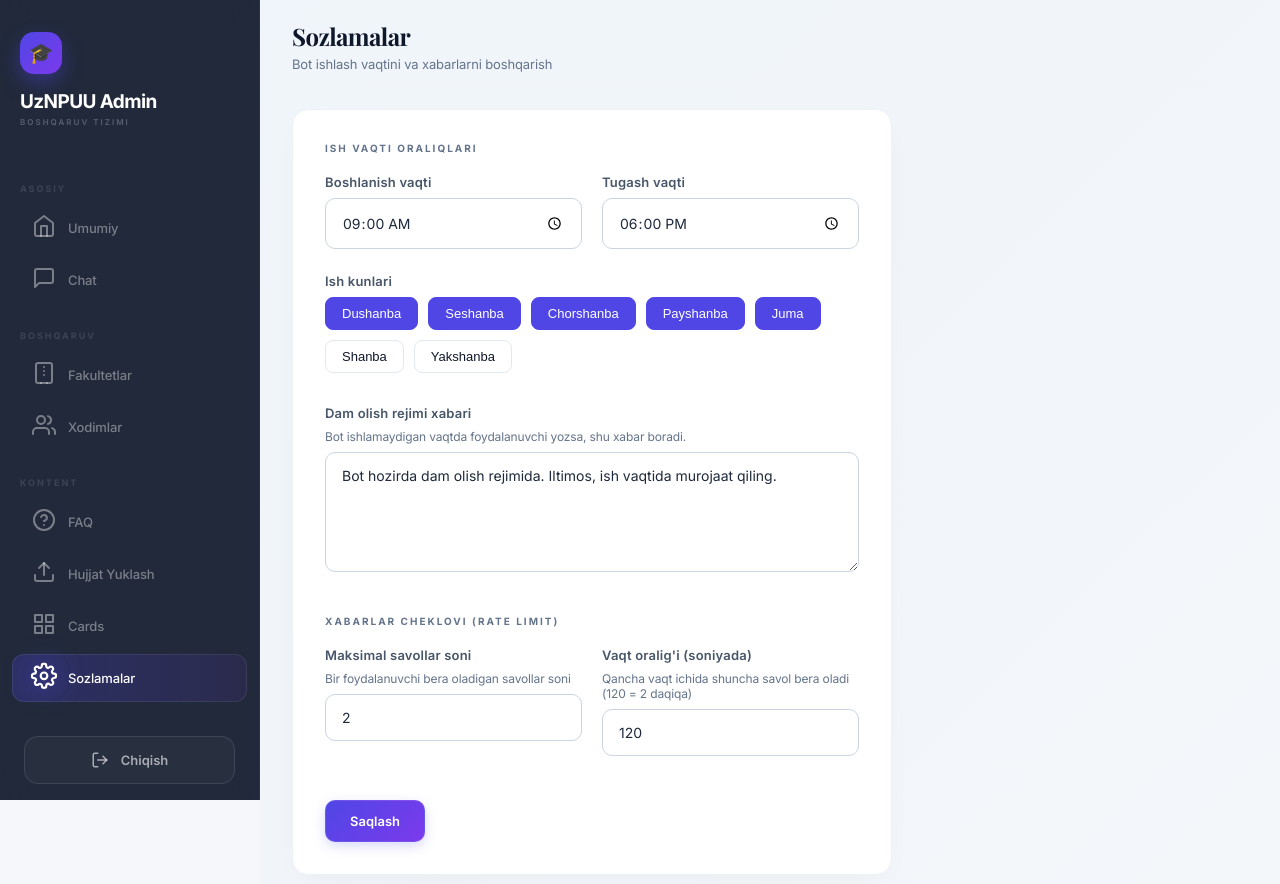
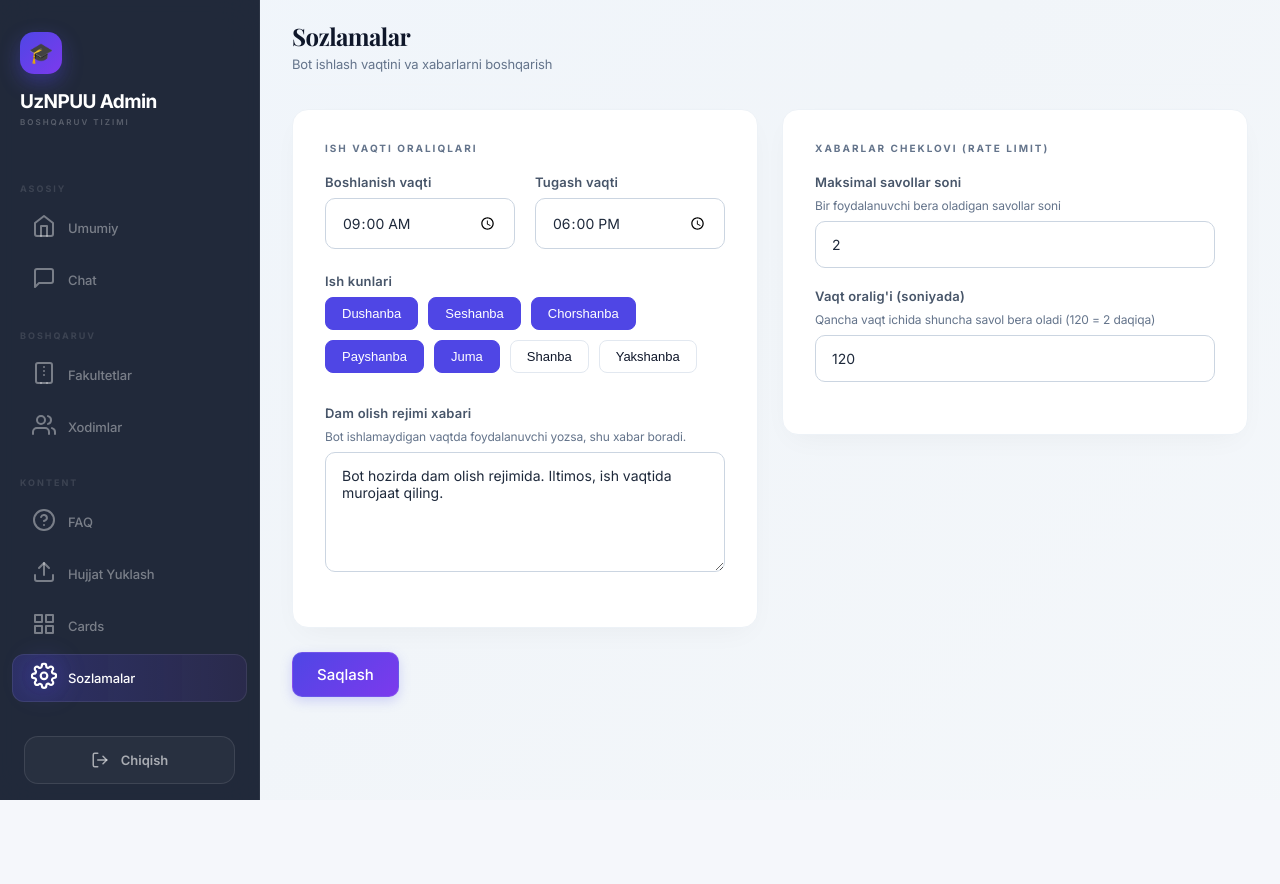
Before and after one commit to baron221/UzNPUU, a Next.js app in the folder admin-next/: page /admin/settings in a window 1280 px wide. Shown: the top 884 px of the page. After the commit the page ends 800 px from the top, so only its background shows below. Built offline with nearby package versions, Linux system fonts and the light colour scheme; no server answers; sample sign-in values are in the browser's storage.

Commit message:
style: separate rate limit settings to right column

```diff
--- a/admin-next/app/admin/settings/page.tsx
+++ b/admin-next/app/admin/settings/page.tsx
@@ -65,7 +65,9 @@ export default function SettingsPage() {
         </div>
       </div>
 
-      <div className="card" style={{ maxWidth: 600 }}>
+      <div style={{ display: 'grid', gridTemplateColumns: 'repeat(auto-fit, minmax(400px, 1fr))', gap: 24, alignItems: 'start', maxWidth: 1000 }}>
+        {/* --- LEFT CARD: WORKING HOURS --- */}
+        <div className="card">
         <div className="section-title" style={{ marginBottom: 20 }}>Ish vaqti oraliqlari</div>
 
         <div style={{ display: 'grid', gridTemplateColumns: '1fr 1fr', gap: 20, marginBottom: 24 }}>
@@ -130,8 +132,12 @@ export default function SettingsPage() {
           />
         </div>
 
-        <div className="section-title" style={{ marginTop: 40, marginBottom: 20 }}>Xabarlar cheklovi (Rate Limit)</div>
-        <div style={{ display: 'grid', gridTemplateColumns: '1fr 1fr', gap: 20 }}>
+        </div>
+
+        {/* --- RIGHT CARD: RATE LIMIT --- */}
+        <div className="card">
+          <div className="section-title" style={{ marginBottom: 20 }}>Xabarlar cheklovi (Rate Limit)</div>
+
           <div className="form-row">
             <label className="form-label">Maksimal savollar soni</label>
             <div className="form-desc" style={{ fontSize: 12, color: 'var(--muted)', marginBottom: 8 }}>Bir foydalanuvchi bera oladigan savollar soni</div>
@@ -142,6 +148,7 @@ export default function SettingsPage() {
               onChange={e => setForm({ ...form, rate_limit_requests: e.target.value })}
             />
           </div>
+
           <div className="form-row">
             <label className="form-label">Vaqt oralig'i (soniyada)</label>
             <div className="form-desc" style={{ fontSize: 12, color: 'var(--muted)', marginBottom: 8 }}>Qancha vaqt ichida shuncha savol bera oladi (120 = 2 daqiqa)</div>
@@ -153,19 +160,19 @@ export default function SettingsPage() {
             />
           </div>
         </div>
+      </div>
 
       <div style={{ marginTop: 24, display: 'flex', alignItems: 'center', gap: 16 }}>
         <button
           className="btn btn-primary"
           onClick={handleSave}
           disabled={saving}
-            style={{ padding: '12px 24px' }}
+          style={{ padding: '12px 24px', fontSize: 15, fontWeight: 500 }}
         >
           {saving ? 'Saqlanmoqda...' : 'Saqlash'}
         </button>
         {status && <div style={{ fontSize: 14, fontWeight: 500, color: status.startsWith('✅') ? '#10b981' : '#ef4444' }}>{status}</div>}
       </div>
-      </div>
     </>
   );
 }
```
Lines whose indentation alone changed are shown as unchanged.
